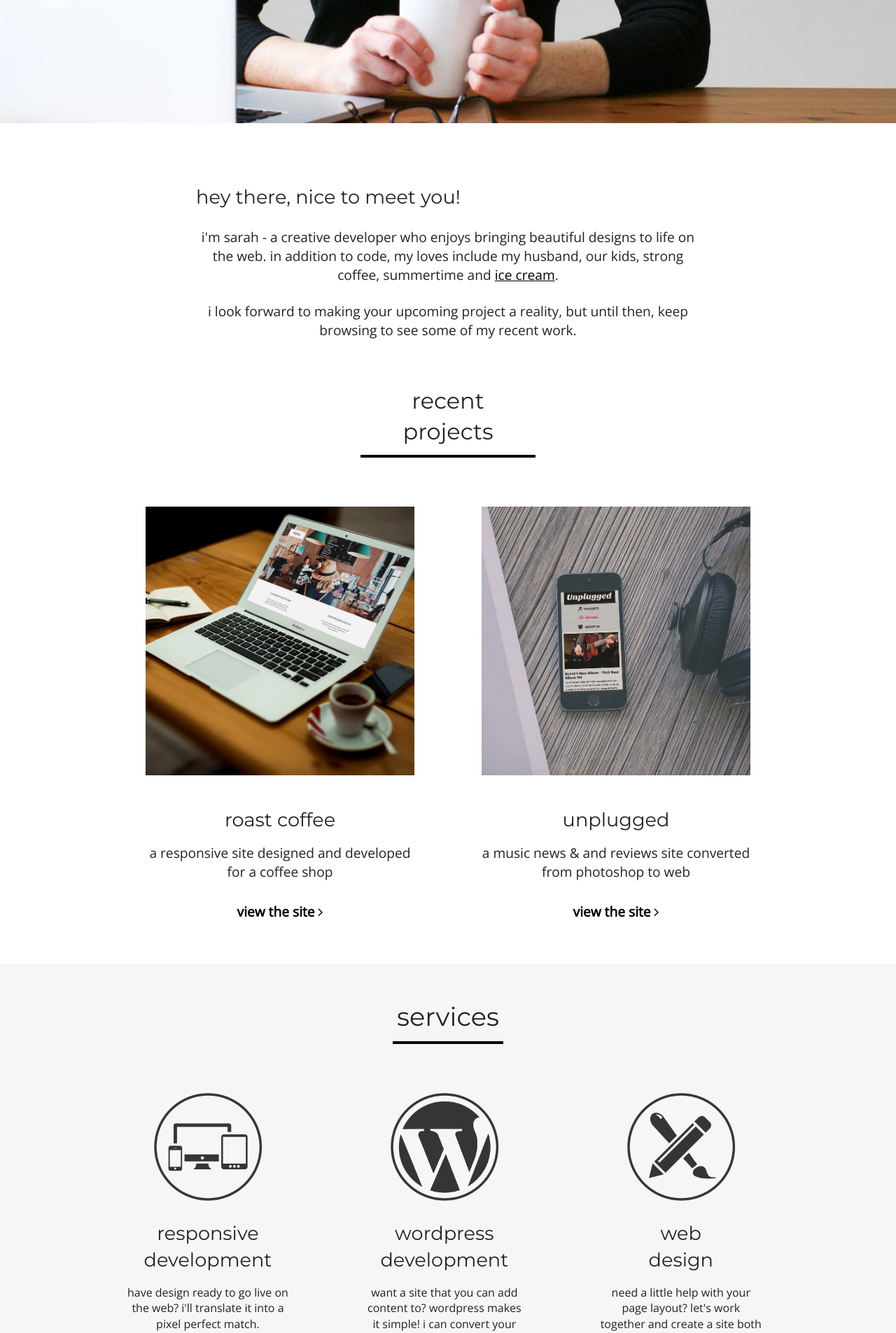
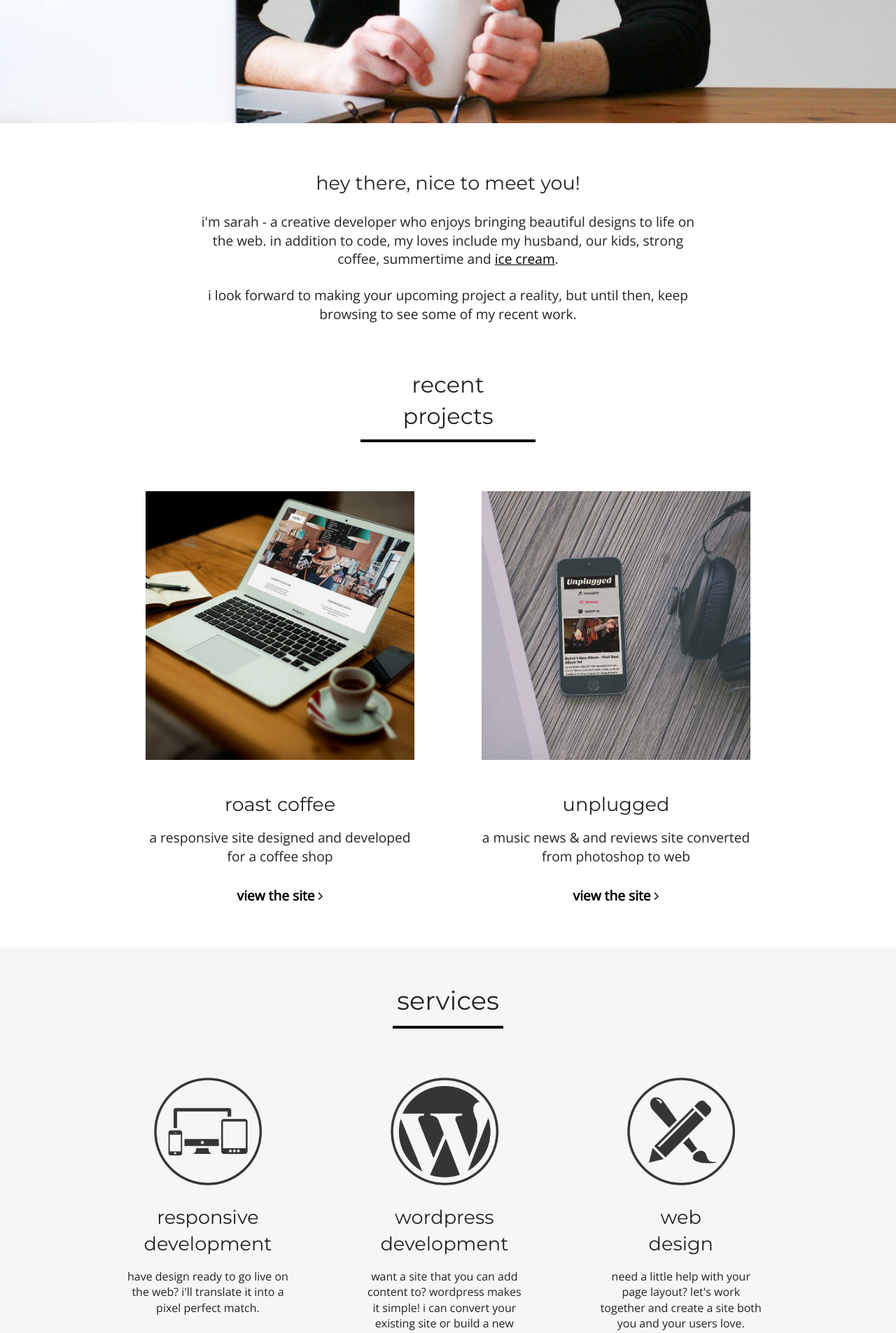
Before and after one commit to skiddhubbard/skiddhubbard.github.io, a Jekyll site: the page built from index.md, in a window 1280 px wide. Shown: the part 724-2629 px from the top of the page at 70% size. Built offline with Jekyll 4.4.1, drawn with Linux system fonts in a browser that asks for light colours; nearby versions of some CDN libraries.

Commit message:
centered about text

```diff
--- a/_sass/site/_base.scss
+++ b/_sass/site/_base.scss
@@ -258,7 +258,7 @@ header h3 {
   width: 90%;
 }
 
-.about h2 {
+.about h3 {
   line-height: 1.2;
   margin: 10px auto;
   text-align: center;
```
